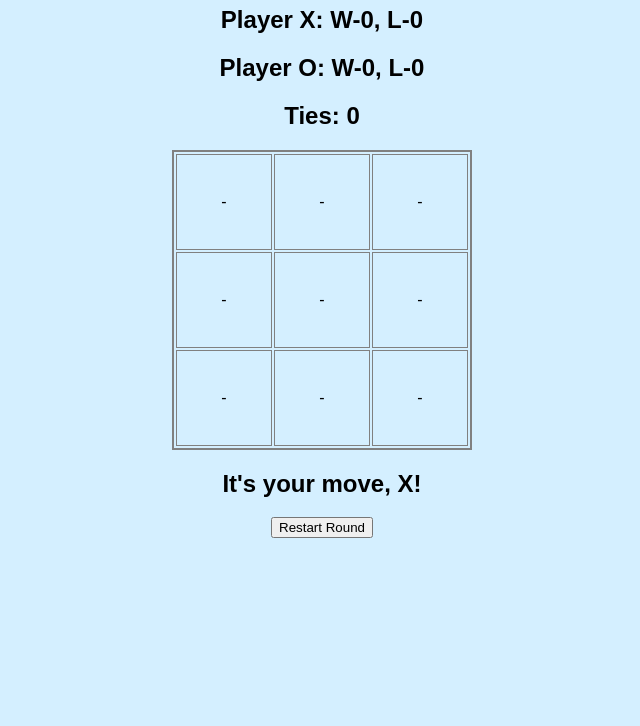
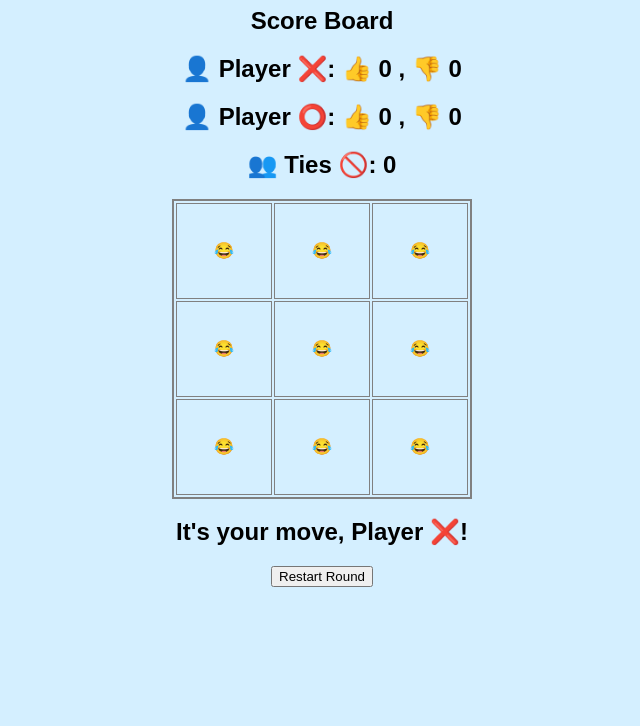
Before and after one commit to XuanHong184/Tic-Tac-Toe, a plain HTML site: page index.html in a window 1280 px wide. Shown: the part 74-800 px from the top of the page, without its empty margins (318-958 px from the left). Drawn offline with Linux system fonts and the light colour scheme.

Commit message:
Update index.html

```diff
--- a/index.html
+++ b/index.html
@@ -4,37 +4,39 @@
         <meta charset="utf-8">
         <title>Tic Tac Toe</title>
         <link rel="stylesheet" href="style.css">
-
     </head>
     <body>
-        <h1>Welcome to Tic Tac Toe!</h1>
+        <h1>Emoji Tic Tac Toe 🤣</h1>
 
         <!-- SCORE COUNTER -->
-        <h2>Player X: <span id="player-x">W-0, L-0</span></h2>
-        <h2>Player O: <span id="player-o">W-0, L-0</span></h2>
-        <h2>Ties: <span id="ties">0</span></h2>
+        <div id="scoreboard">
+            <h2>Score Board</h2>
+            <h2>👤 Player ❌: <span id="player-x">👍 0 , 👎 0</span></h2>
+            <h2>👤 Player ⭕️: <span id="player-o">👍 0 , 👎 0</span></h2>
+            <h2>👥 Ties 🚫: <span id="ties">0</span></h2>
+        </div>
 
         <!-- TIC TAC TOE TABLE -->
-        <table border="1">
+        <table>
             <tr>
-                <td class="Square" id="slot0">-</td>
-                <td class="Square" id="slot1">-</td>
-                <td class="Square" id="slot2">-</td>
+                <td id="slot0">😂</td>
+                <td id="slot1">😂</td>
+                <td id="slot2">😂</td>
             </tr>
             <tr>
-                <td class="Square" id="slot3">-</td>
-                <td class="Square" id="slot4">-</td>
-                <td class="Square" id="slot5">-</td>
+                <td id="slot3">😂</td>
+                <td id="slot4">😂</td>
+                <td id="slot5">😂</td>
             </tr>
             <tr>
-                <td class="Square" id="slot6">-</td>
-                <td class="Square" id="slot7">-</td>
-                <td class="Square" id="slot8">-</td>
+                <td id="slot6">😂</td>
+                <td id="slot7">😂</td>
+                <td id="slot8">😂</td>
             </tr>
         </table>
 
         <h2><span id="win-message"></span></h2>
-        <h2>It's your move, <span id="curr-player">X</span>!</h2>
+        <h2>It's your move, Player <span id="curr-player">❌</span>!</h2>
 
         <button id="reset-button" name="button">Restart Round</button>
 
```
